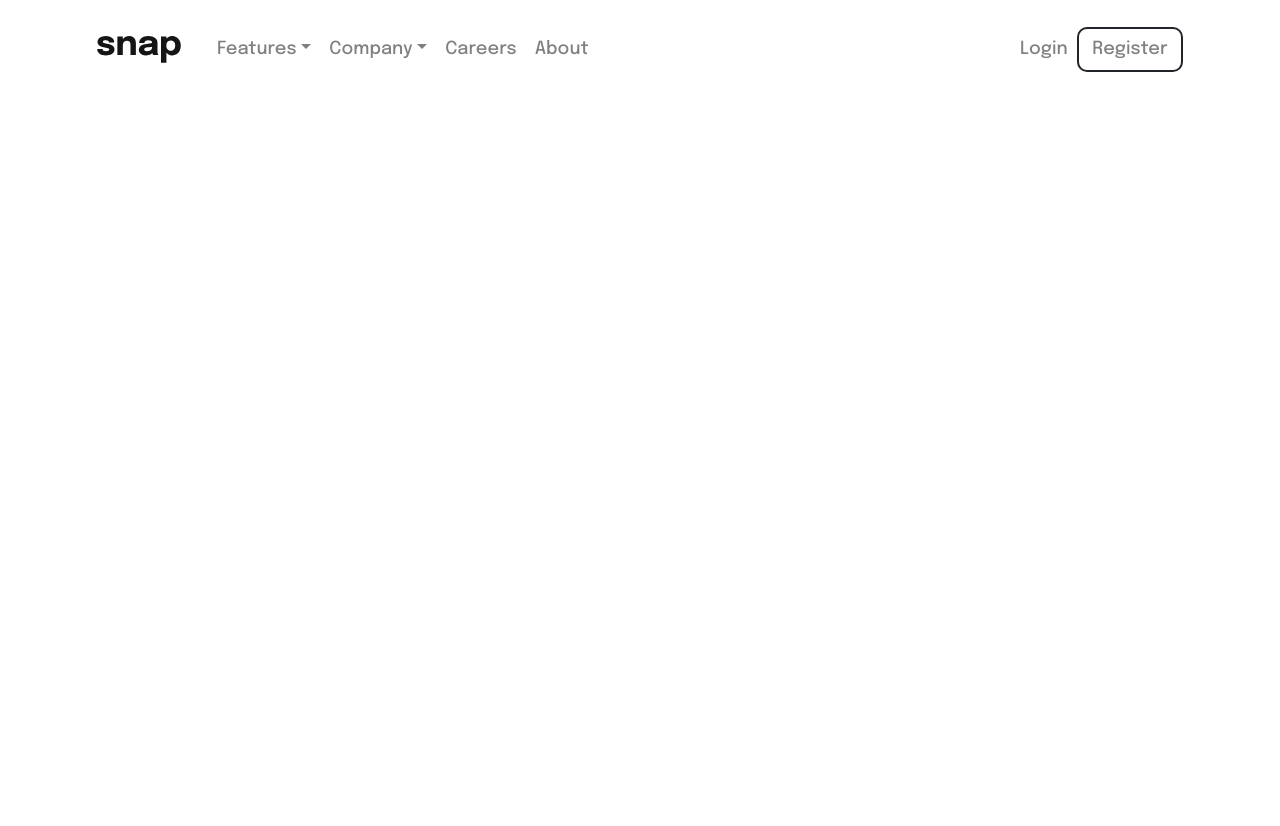
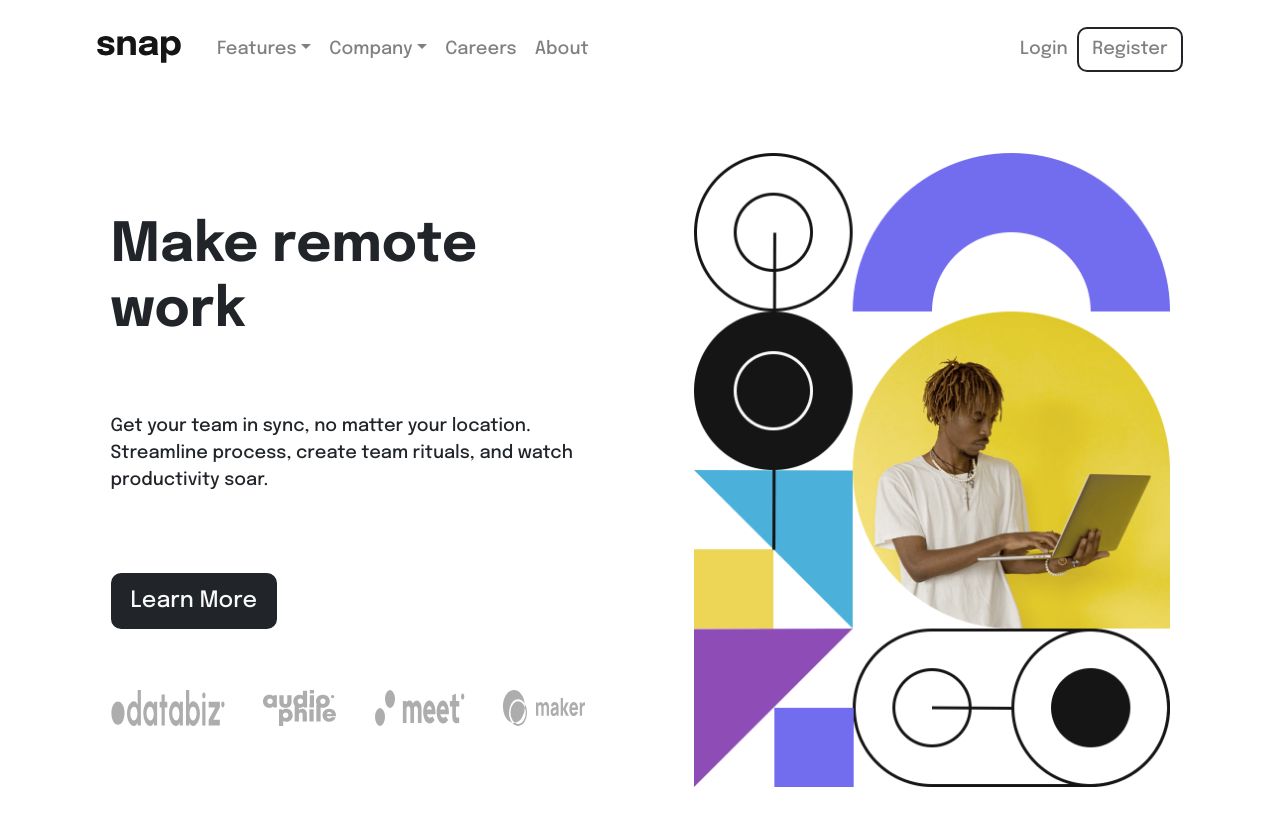
Before and after one commit to Diego-SLuiz/FrontEnd-Mentor, a plain HTML site: page Junior-Landing-Page/index.html in a window 1280 px wide. Before the commit the page ends 800 px from the top, so only its background shows below. Drawn offline with nearby package versions, Linux system fonts and the light colour scheme.

Commit message:
Adicionado parte principal do corpo

```diff
--- a/Junior-Landing-Page/index.html
+++ b/Junior-Landing-Page/index.html
@@ -59,6 +59,38 @@
         </ul>
     </nav>
 
+    <!--  -->
+    <main class="container">
+        <div class="row g-lg-5">
+
+            <section class="col-12 col-md-6 p-lg-5 order-last order-md-first d-flex flex-column justify-content-evenly">
+                <h1 class="text-large">Make remote work</h1>
+
+                <p>
+                    Get your team in sync, no matter your location.
+                    Streamline process, create team rituals, and watch
+                    productivity soar.
+                </p>
+
+                <button class="btn btn-lg btn-dark text-light border-2 border-dark transparent align-self-start">Learn More</button>
+
+                <div class="d-flex justify-content-between">
+                    <img src="assets/client-databiz.svg">
+                    <img src="assets/client-audiophile.svg">
+                    <img src="assets/client-meet.svg">
+                    <img src="assets/client-maker.svg">
+                </div>
+
+            </section>
+
+            <section class="col-12 col-md-6 p-lg-5">
+                <img class="img-fluid d-none d-md-block" src="assets/image-hero-desktop.png">
+                <img class="img-fluid d-block d-md-none" src="assets/image-hero-mobile.png">
+            </section>
+
+        </div>
+    </main>
+
     <!-- Bootstrap Bundle with Popper -->
     <script src="https://cdn.jsdelivr.net/npm/bootstrap@5.0.2/dist/js/bootstrap.bundle.min.js"
         integrity="sha384-MrcW6ZMFYlzcLA8Nl+NtUVF0sA7MsXsP1UyJoMp4YLEuNSfAP+JcXn/tWtIaxVXM"
--- a/Junior-Landing-Page/style.css
+++ b/Junior-Landing-Page/style.css
@@ -24,6 +24,13 @@ html, body
     color: hsl(0, 0%, 8%)!important;
 }
 
+#custom-bs .transparent:hover
+{
+    transition: all 0.5s ease;
+    color: hsl(0, 0%, 8%)!important;
+    background-color: rgba(0, 0, 0, 0)!important;
+}
+
 #custom-bs .text-light
 {
     color: hsl(0, 0%, 98%)!important;
@@ -38,3 +45,9 @@ html, body
 {
     color: hsl(0, 0%, 50%)!important;
 }
+
+#custom-bs .text-large
+{
+    font-size: 3rem!important;
+    font-weight: 700!important;
+}
```
Also changed, not shown: Junior-Landing-Page/assets/image-hero-desktop.png (added), Junior-Landing-Page/assets/image-hero-mobile.png (added).
